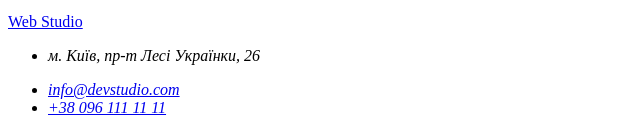
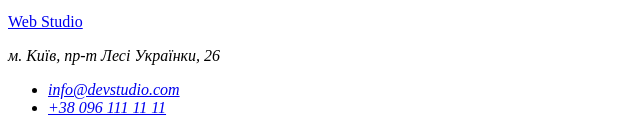
Before and after one commit to SageStage/goit-markup-hw-01, a plain HTML site: page index.html in a window 1280 px wide. Shown: the part 3038-3168 px from the top of the page, 0-640 px from the left. Drawn offline with Linux system fonts and the light colour scheme.

Commit message:
Update index.html

```diff
--- a/index.html
+++ b/index.html
@@ -145,8 +145,8 @@
     <footer>
       <a href="./index.html" lang="en">Web Studio</a>
       <address>
+        <p>м. Київ, пр-т Лесі Українки, 26</p>
         <ul>
-          <li><p>м. Київ, пр-т Лесі Українки, 26</p></li>
           <li><a href="mailto:info@devstudio.com">info@devstudio.com</a></li>
           <li><a href="tel:+380961111111">+38 096 111 11 11</a></li>
         </ul>
```
